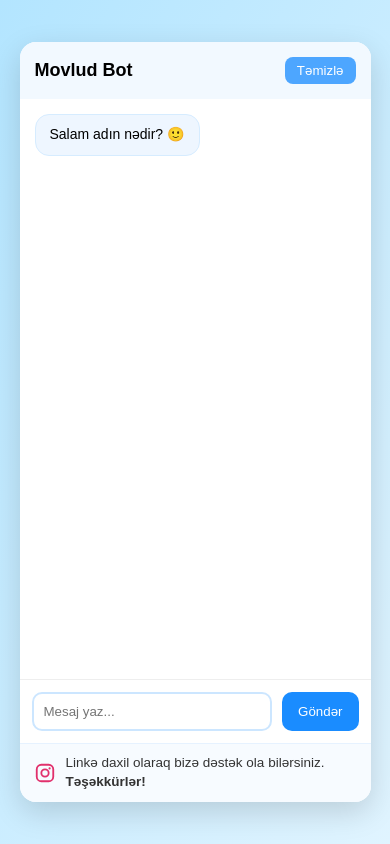
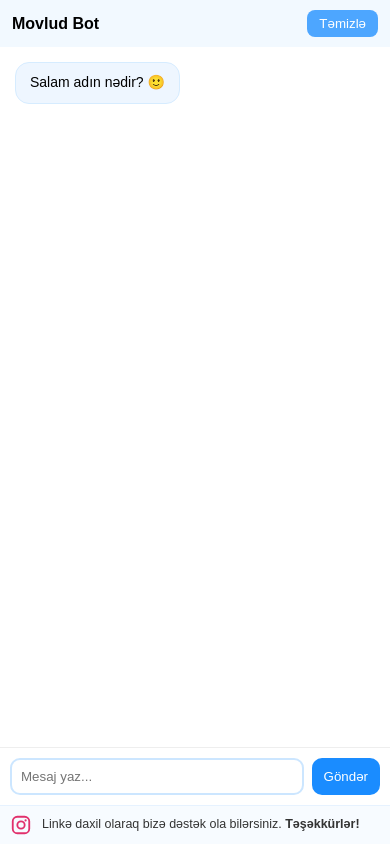
Before and after one commit to movlud05z/movlud_bot, a plain HTML site: page chat.html in a window 390 px wide. Drawn offline with Linux system fonts and the light colour scheme.

Commit message:
Update chat.css

```diff
--- a/chat.css
+++ b/chat.css
@@ -5,18 +5,23 @@
   font-family: Arial, sans-serif;
 }
 
+html, body {
+  height: 100%;
+}
+
+/* Desktop üçün mərkəzdə, mobil üçün aşağıda media query ilə dəyişəcəyik */
 body {
-    height: 100vh;
+  min-height: 100vh;
   display: flex;
   justify-content: center;
   align-items: center;
   background: linear-gradient(120deg, #b3e5ff, #e0f4ff);
 }
 
+/* APP (Desktop) */
 .app {
-    width: 90%;
-    max-width: 900px;
-    height: 90vh;
+  width: min(900px, 90vw);
+  height: min(700px, 90vh);
   background: #fff;
   border-radius: 16px;
   display: flex;
@@ -25,6 +30,7 @@ body {
   overflow: hidden;
 }
 
+/* Top bar */
 .topbar {
   padding: 15px;
   background: #f2f9ff;
@@ -46,6 +52,7 @@ body {
   cursor: pointer;
 }
 
+/* Chat area */
 .chat {
   flex: 1;
   padding: 15px;
@@ -55,6 +62,7 @@ body {
   gap: 10px;
 }
 
+/* Messages */
 .msg {
   display: flex;
 }
@@ -69,6 +77,7 @@ body {
   border-radius: 14px;
   font-size: 14px;
   line-height: 1.4;
+  white-space: pre-wrap;
 }
 
 .msg.bot .bubble {
@@ -81,11 +90,13 @@ body {
   color: #fff;
 }
 
+/* Composer */
 .composer {
   display: flex;
   padding: 12px;
   gap: 10px;
   border-top: 1px solid #eee;
+  background: #fff;
 }
 
 .composer input {
@@ -93,6 +104,7 @@ body {
   padding: 10px;
   border-radius: 10px;
   border: 2px solid #cce6ff;
+  outline: none;
 }
 
 .composer button {
@@ -118,19 +130,9 @@ body {
 }
 
 @keyframes float {
-    0% {
-        opacity: 0;
-        transform: translateY(0);
-    }
-
-    20% {
-        opacity: 1;
-    }
-
-    100% {
-        opacity: 0;
-        transform: translateY(-120px);
-    }
+  0% { opacity: 0; transform: translateY(0); }
+  20% { opacity: 1; }
+  100% { opacity: 0; transform: translateY(-120px); }
 }
 
 /* 🔹 Instagram dəstək hissəsi */
@@ -162,3 +164,52 @@ body {
 .support-text {
   line-height: 1.4;
 }
+
+/* ✅ MOBİL DÜZƏLİŞ (tam ekran) */
+@media (max-width: 700px) {
+  body {
+    justify-content: flex-start; /* mərkəz yox */
+    align-items: stretch;        /* tam eni tut */
+  }
+
+  .app {
+    width: 100vw;
+    height: 100dvh;        /* mobil üçün doğru hündürlük */
+    max-width: none;
+    border-radius: 0;
+  }
+
+  .topbar {
+    padding: 10px 12px;
+  }
+
+  .topbar h1 {
+    font-size: 16px;
+  }
+
+  .bubble {
+    max-width: 88%;
+    font-size: 14px;
+  }
+
+  .composer {
+    padding: 10px;
+    gap: 8px;
+  }
+
+  .composer input {
+    padding: 9px;
+  }
+
+  .composer button {
+    padding: 9px 12px;
+  }
+
+  .support {
+    padding: 8px 10px;
+  }
+
+  .support-link {
+    font-size: 12.5px;
+  }
+}
```
Lines whose indentation alone changed are shown as unchanged.
